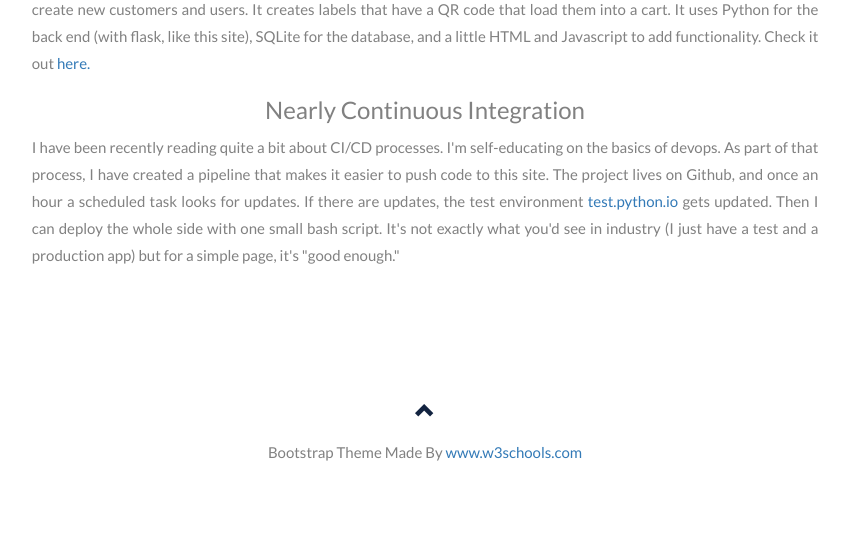
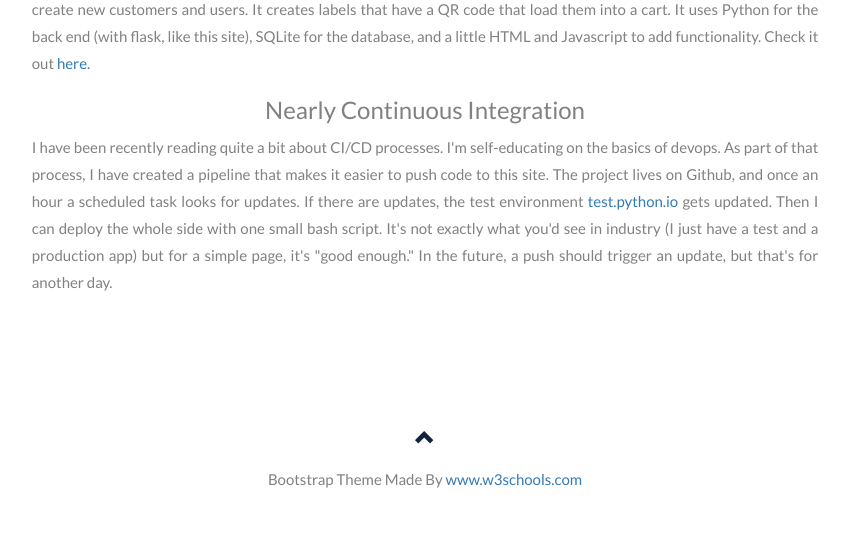
Before and after one commit to patpragman/pragman_dot_io, a Flask app: page / in a window 1280 px wide. Shown: the part 3602-4138 px from the top of the page, without its empty margins (215-1064 px from the left). Before the commit the page ends 4063 px from the top, so only its background shows below. Run offline with Flask 2, Linux system fonts and the light colour scheme; some libraries are stand-ins or nearby versions.

Commit message:
added comentary

```diff
--- a/templates/main.html
+++ b/templates/main.html
@@ -279,7 +279,7 @@
       <p class="body_text">I've worked at a few places that didn't have much of an inventory control process for their air freight.  We mostly just put stuff in the warehouse then manually went around looking for it when it was time to fly.  I decided to try my hand at a solution to that.  I created a simple web app with that can manage an inventory.  You can check stuff in, check stuff out, and create new customers and users.  It creates labels that have a QR code that load them into a cart.  It uses Python for the back end (with flask, like this site), SQLite for the database, and a little HTML and Javascript to add functionality.  Check it out <a href="https://ciegoservices.pythonanywhere.com">here.</a></p>
 
         <h3>Nearly Continuous Integration</h3>
-        <p class="body_text">I have been recently reading quite a bit about CI/CD processes.  I'm self-educating on the basics of devops.  As part of that process, I have created a pipeline that makes it easier to push code to this site.  The project lives on Github, and once an hour a scheduled task looks for updates.  If there are updates, the test environment <a href="http://test.pragman.io">test.python.io</a> gets updated.  Then I can deploy the whole side with one small bash script.  It's not exactly what you'd see in industry (I just have a test and a production app) but for a simple page, it's "good enough."</p>
+        <p class="body_text">I have been recently reading quite a bit about CI/CD processes.  I'm self-educating on the basics of devops.  As part of that process, I have created a pipeline that makes it easier to push code to this site.  The project lives on Github, and once an hour a scheduled task looks for updates.  If there are updates, the test environment <a href="http://test.pragman.io">test.python.io</a> gets updated.  Then I can deploy the whole side with one small bash script.  It's not exactly what you'd see in industry (I just have a test and a production app) but for a simple page, it's "good enough."  In the future, a push should trigger an update, but that's for another day.</p>
 
     </div>
 
```
